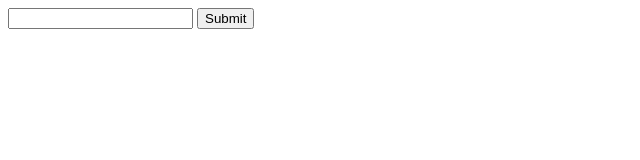
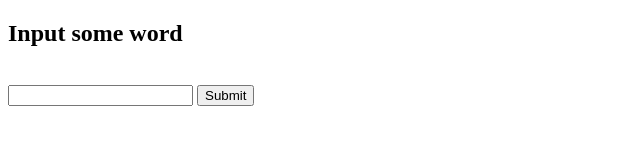
Before and after one commit to romanchubak/Python, a plain HTML site: page lab6/index.html in a window 1280 px wide. Shown: the whole page, without its empty margins (0-640 px from the left). Drawn offline with Linux system fonts and the light colour scheme.

Commit message:
Add files via upload

```diff
--- a/lab6/index.html
+++ b/lab6/index.html
@@ -5,6 +5,7 @@
 	<title>count of vowel letters</title>
 </head>
 <body>
+	<h2>Input some word</h2><br>
 	<form action="/cgi-bin/form.py">
 		<input type="text" name="word">
 		<input type="submit">
```
Lines whose indentation alone changed are shown as unchanged.
